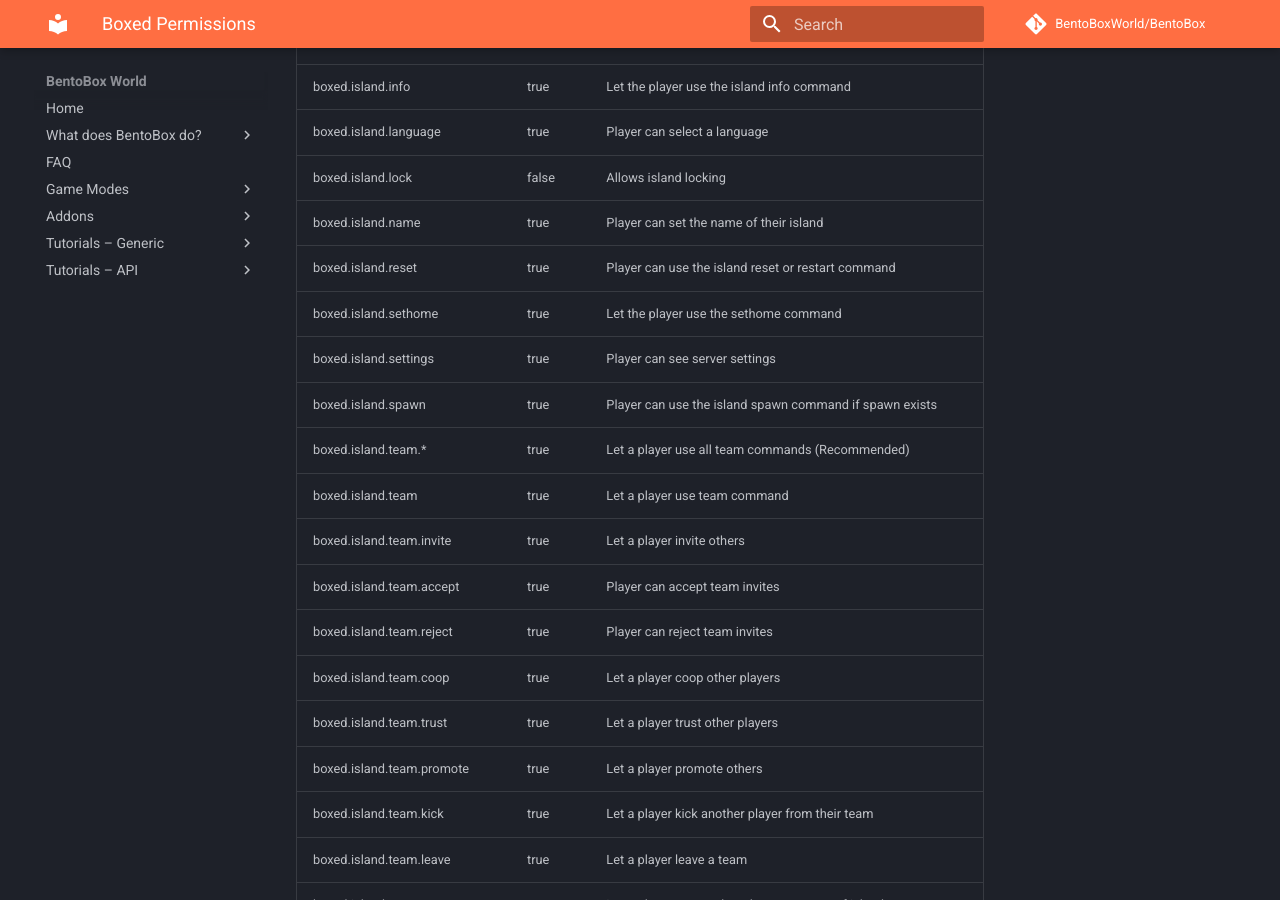
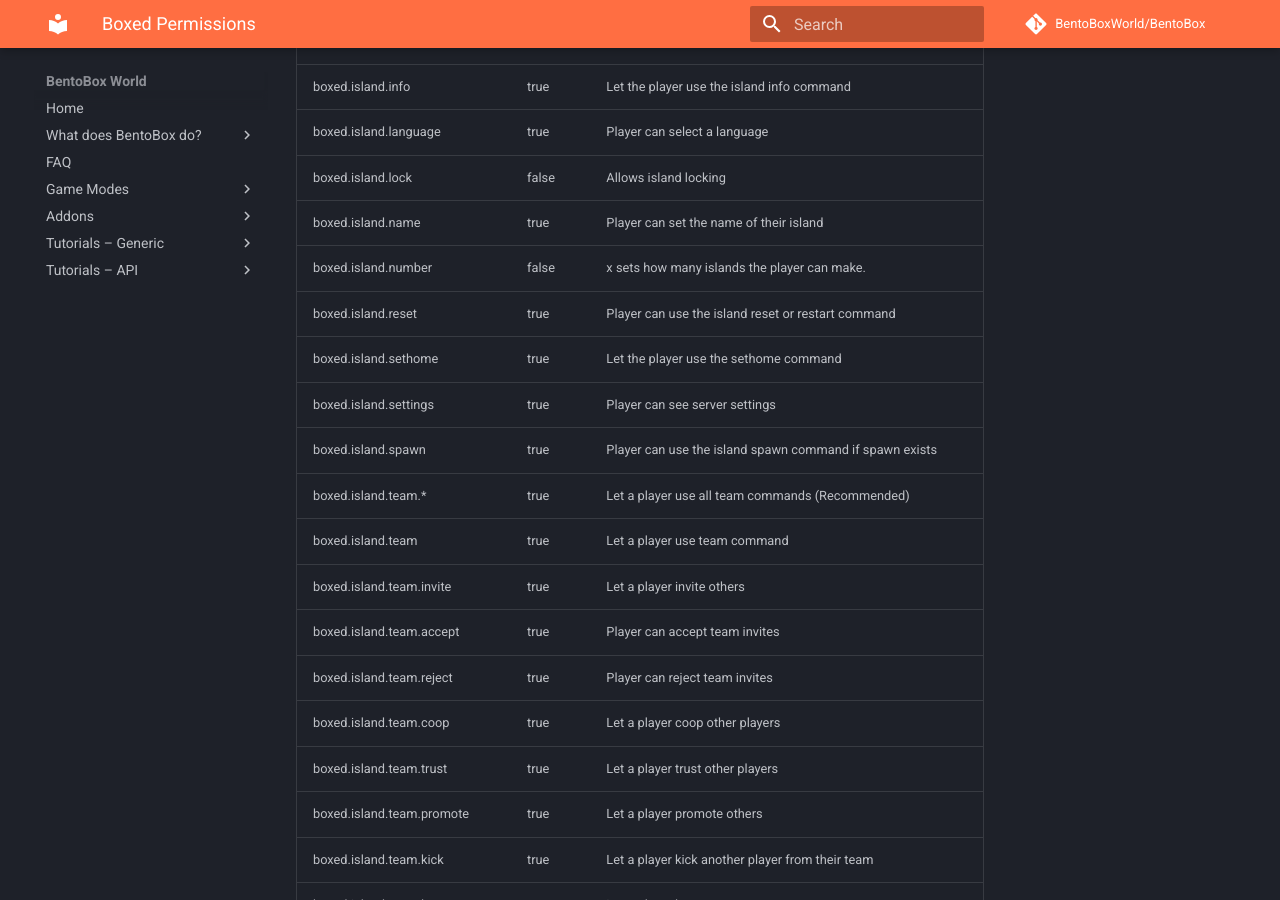
Before and after one commit to BentoBoxWorld/docs, an MkDocs documentation site: the page built from docs/gamemodes/Boxed/Permissions.md, in a window 1280 px wide and 900 px high, scrolled down 1700 px. Built offline with MkDocs 1.6.1 and Material for MkDocs 9.7.7, drawn with Linux system fonts in a browser that asks for light colours; comment, search, counter and statistics services are not loaded.

Commit message:
Update Permissions.md
Added multi island permission

```diff
--- a/docs/gamemodes/Boxed/Permissions.md
+++ b/docs/gamemodes/Boxed/Permissions.md
@@ -189,6 +189,11 @@
 <td align='left'>Player can set the name of their island</td>
 </tr>
 <tr>
+<td align='left'>boxed.island.number</td>
+<td align='left'>false</td>
+<td align='left'>x sets how many islands the player can make.</td>
+</tr>
+<tr>
 <td align='left'>boxed.island.reset</td>
 <td align='left'>true</td>
 <td align='left'>Player can use the island reset or restart command</td>
```
